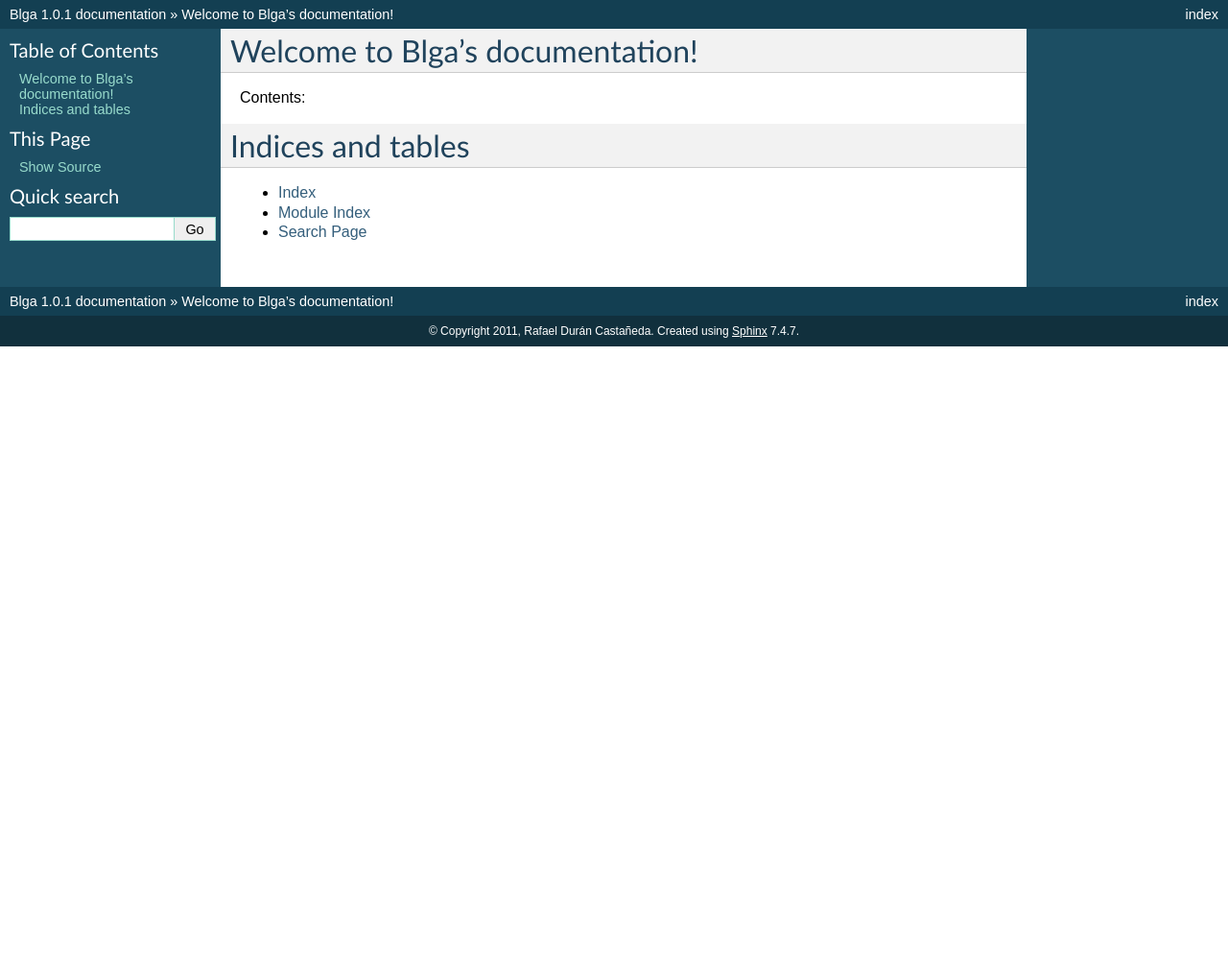
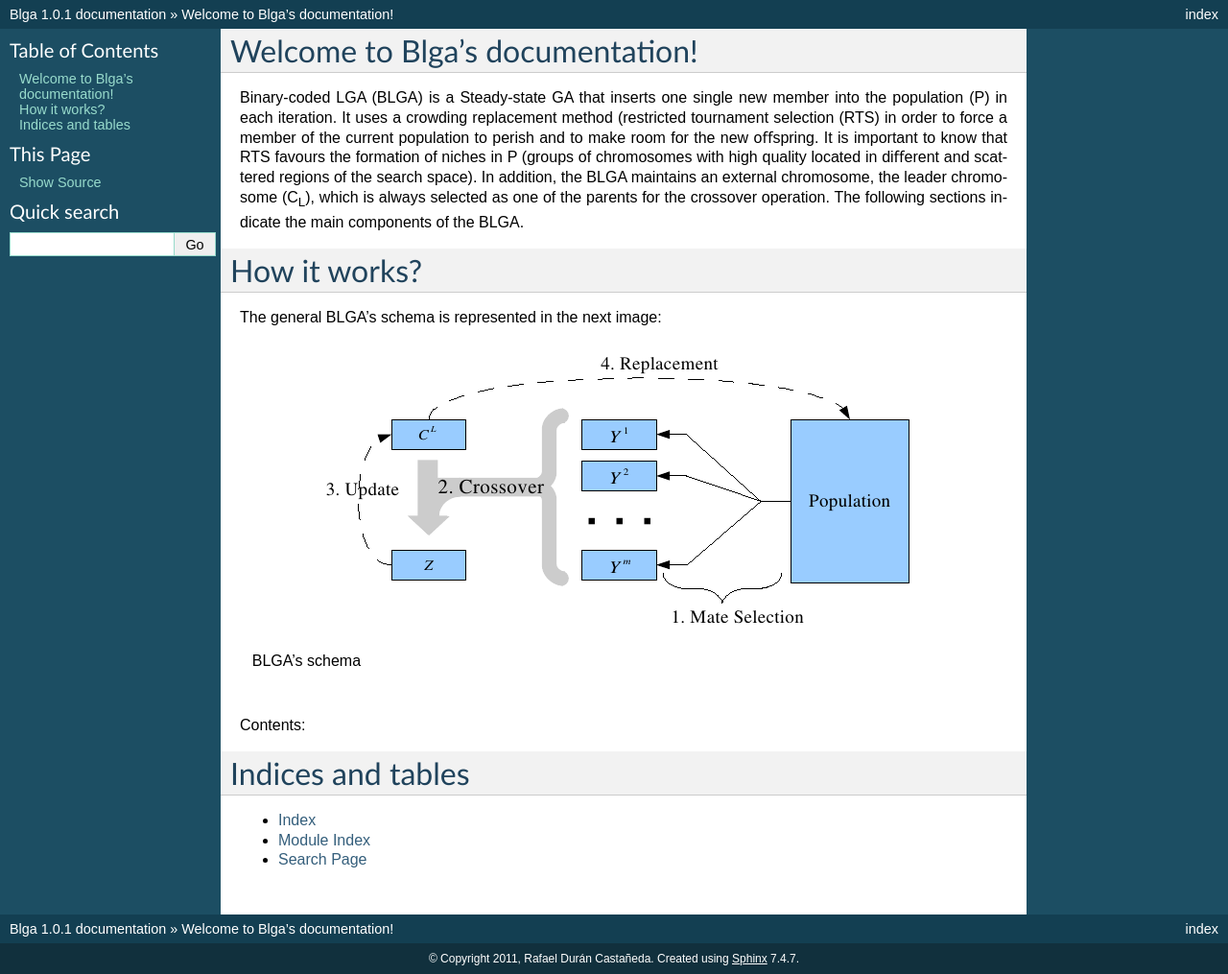
Before and after one commit to rafaduran/rdc-blga, a Sphinx documentation site: the page built from docs/index.rst, in a window 1280 px wide. Shown: the whole page at 96% size. Built offline with Sphinx 7.4.7, drawn with Linux system fonts in a browser that asks for light colours; before the commit the page ends 900 px from its top, so only the background shows below that.

Commit message:
Added some content to index.rst

```diff
--- a/docs/index.rst
+++ b/docs/index.rst
@@ -5,6 +5,29 @@
 
 Welcome to Blga's documentation!
 ================================
+Binary-coded LGA (BLGA) is a Steady-state GA that
+inserts one single new member into the population (P) in each iteration. It uses
+a crowding replacement method (restricted tournament selection (RTS) in
+order to force a member of the current population to perish and to make room
+for the new oﬀspring. It is important to know that RTS favours the formation
+of niches in P (groups of chromosomes with high quality located in diﬀerent
+and scattered regions of the search space). In addition, the BLGA maintains an
+external chromosome, the leader chromosome (C\ :sub:`L`\), which is always selected as
+one of the parents for the crossover operation. The following sections indicate
+the main components of the BLGA.
+
+How it works?
+=============
+The general BLGA's schema is represented in the next image:
+
+.. figure:: images/schema.png
+   :height: 289 px
+   :width: 628 px
+   :scale: 100 %
+   :alt: Schema
+   :align: center
+
+   BLGA's schema
 
 Contents:
 
```
Also changed, not shown: docs/images/schema.png (added).
